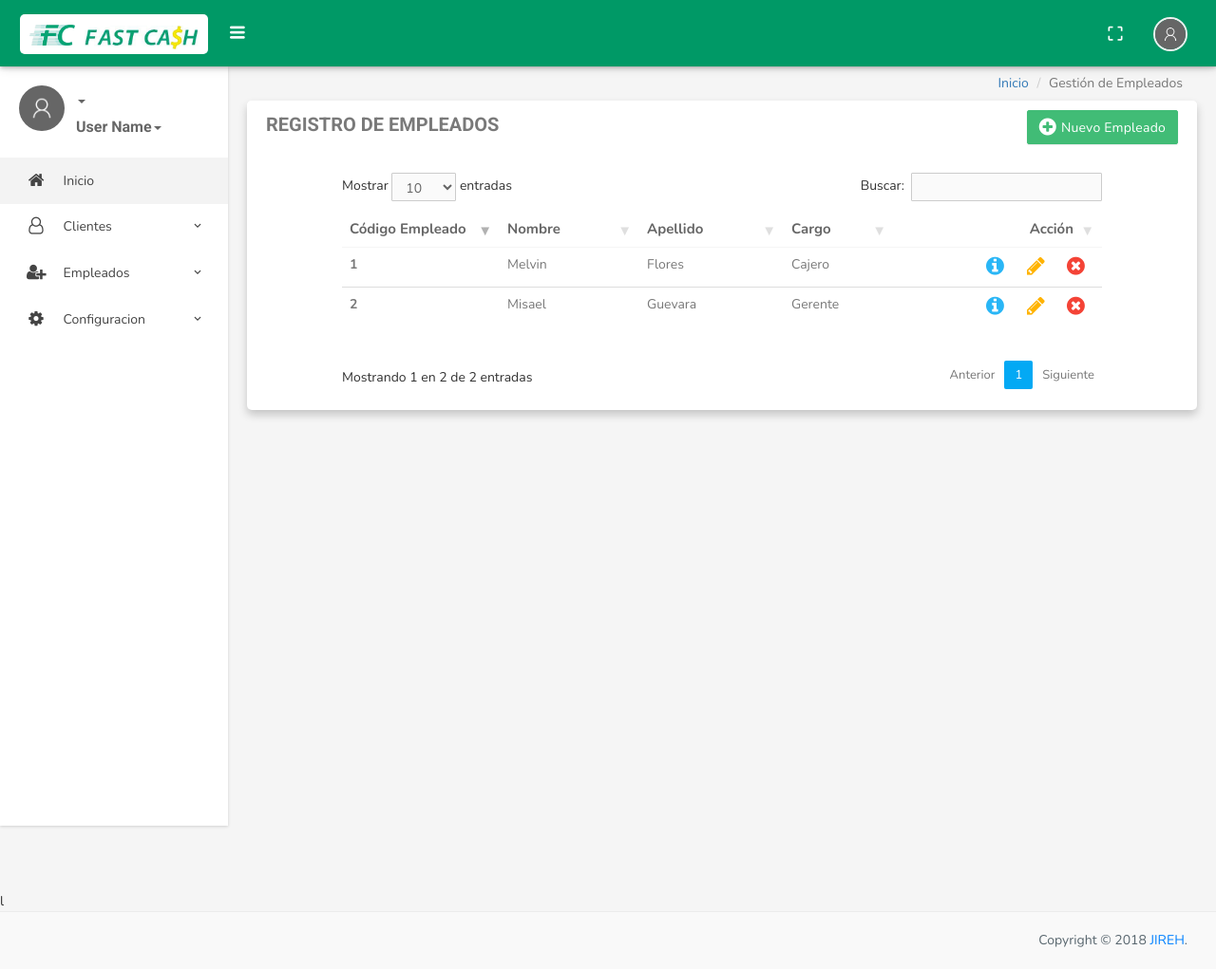
After one commit to HectorRamos/fast-cash, a CodeIgniter app: page /Trabajo_Fast_Cash/index.php/empleadoscontroller/Index in a window 1280 px wide. The commit adds this page. Shown: the whole page at 95% size. Run offline with CodeIgniter, Linux system fonts and the light colour scheme; data comes from the database, SQL or seed files in the repository; both versions use the stored data as it was after the commit; some web fonts are replaced.

Commit message:
CRUDEmpleados

```diff
--- a/application/config/config.php
+++ b/application/config/config.php
@@ -23,7 +23,7 @@ defined('BASEPATH') OR exit('No direct script access allowed');
 | a PHP script and you can easily do that on your own.
 |
 */
-$config['base_url'] = 'http://localhost/Trabajo_FastCash/fast-cash/';
+$config['base_url'] = 'http://localhost/Trabajo_Fast_Cash/fast-cash/';
 
 /*
 |--------------------------------------------------------------------------
--- a/application/config/database.php
+++ b/application/config/database.php
@@ -77,7 +77,7 @@ $db['default'] = array(
 	'dsn'	=> '',
 	'hostname' => 'localhost',
 	'username' => 'root',
-	'password' => '123456',
+	'password' => '',
 	'database' => 'db_fastcash',
 	'dbdriver' => 'mysqli',
 	'dbprefix' => '',
--- /dev/null
+++ b/application/controllers/EmpleadosController.php
@@ -0,0 +1,51 @@
+<?php
+defined('BASEPATH') OR exit('No direct script access allowed');
+class EmpleadosController extends CI_Controller
+{
+	public function __construct()
+	{
+		parent::__construct();
+		$this->load->model("EmpleadosModel");
+	}
+
+	public function Index()
+	{
+		$registros=$this->EmpleadosModel->ListaEmpleados();
+		$datos = array('registros'=>$registros);
+		$this->load->view('Base/header');
+		$this->load->view('Base/nav');
+		$this->load->view("Empleados/Index", $datos);
+		$this->load->view('Base/footer');
+	}
+
+	public function FormCrearEmpleado()
+	{
+		$this->load->view('Base/header');
+		$this->load->view('Base/nav');
+		$this->load->view('Empleados/CrearEmpleado');
+		$this->load->view('Base/footer');
+	}
+
+	public function CrearEmpleado()
+	{
+		$this->load->view('Base/header');
+		$this->load->view('Base/nav');
+		$this->load->view('Empleados/nuevoEmpleado');
+		$this->load->view('Base/footer');
+	}
+
+	public function DetalleEmpleado()
+	{
+		if($this->input->is_ajax_request())
+		{
+			$id = $this->input->POST("id");
+			$datos = $this->EmpleadosModel->DetalleEmpleado($id);
+			echo json_encode($datos);
+		}
+		else
+		{
+			echo "error";
+		}
+	}
+}
+?>
--- a/application/controllers/Home.php
+++ b/application/controllers/Home.php
@@ -6,13 +6,13 @@ class Home extends CI_Controller
 	public function __construct()
 	{
 		parent::__construct();
-		$this->load->model("LoginModelo");
+		$this->load->model("LoginModel");
 	}
 
 	public function index()
 	{
 		$this->load->view('Base/header');
-		$this->load->view('Base/index');
+		$this->load->view('Base/Login');
 		$this->load->view('Base/footer');
 	}
 
@@ -36,7 +36,7 @@ class Home extends CI_Controller
 	{
 		$user = $this->input->post("user");
 		$pass = $this->input->post("pass");
-		$respuesta = $this->LoginModelo->login($user, $pass);
+		$respuesta = $this->LoginModel->login($user, $pass);
 		if($respuesta)
 		{
 			$login  = array(
--- /dev/null
+++ b/application/models/EmpleadosModel.php
@@ -0,0 +1,18 @@
+<?php
+defined('BASEPATH') OR exit('No direct script access allowed');
+class EmpleadosModel extends CI_Model
+{
+	public function ListaEmpleados(){
+		$sql = "SELECT * FROM tbl_empleados";
+		$datos=$this->db->query($sql);
+		return $datos;
+	}
+
+	public function DetalleEmpleado($id)
+	{
+		$sql="SELECT *FROM tbl_empleados WHERE idEmpleado = $id";
+		$info = $this->db->query($sql);
+		return $info->result();
+	}
+}
+?>
--- a/application/models/LoginModelo.php
+++ b/application/models/LoginModel.php
@@ -1,7 +1,7 @@
 <?php
 defined('BASEPATH') OR exit('No direct script access allowed');
 
-class LoginModelo extends CI_Model
+class LoginModel extends CI_Model
 {
 	public function Login($user, $pass)
 	{
--- a/application/views/Base/nav.php
+++ b/application/views/Base/nav.php
@@ -90,12 +90,18 @@
                                 </ul>
                             </li>
                             <li class="has_sub">
+                                <a href="#" class="waves-effect"><i class="fa fa-user-plus fa-lg" ></i><span> Empleados </span><span class="pull-right"><i class="md  md-keyboard-arrow-down"></i></span></a>
+                                <ul class="list-unstyled">
+                                    <li><a href="<?= base_url() ?>Empleados/">Agregar nuevo empleado</a></li>
+                                    <li><a href="<?= base_url() ?>EmpleadosController/Index">Gestionar Empleado</a></li>
+                                </ul>
+                            </li>
+                            <li class="has_sub">
                                 <a href="#" class="waves-effect"><i class="fa fa-cog" ></i><span> Configuracion </span><span class="pull-right"><i class="md  md-keyboard-arrow-down"></i></span></a>
                                 <ul class="list-unstyled">
                                     <li><a href="<?= base_url() ?>EstadosSolicitud/">Gesctionar estados de la solicitud</a></li>
                                 </ul>
                             </li>
-
                         </ul>
                         <div class="clearfix"></div>
                     </div>
--- /dev/null
+++ b/application/views/Empleados/Index.php
@@ -0,0 +1,132 @@
+<!-- contenedor -->
+<div class="content-page">
+  <div class="content">
+    <div class="container">
+      <!-- Page-Title -->
+      <div class="row">
+        <div class="col-sm-12">
+          <ol class="breadcrumb pull-right">
+            <li><a href="<?= base_url() ?>Home/main">Inicio</a></li>
+            <li class="active">Gestión de Empleados</li>
+          </ol>
+        </div>
+      </div>
+
+      <div class="row">
+        <div class="col-md-12">
+          <div class="panel panel-default">
+            <div class="panel-heading">
+              <!-- <h3 class="panel-title">Registro de clientes</h3> -->
+              <div class="table-title">
+                <div class="row">
+                  <div class="col-sm-5">
+                    <h3 class="panel-title">Registro de Empleados</h3>
+                  </div>
+                  <div class="col-sm-7">
+                    <a title="Nuevo" data-toggle="tooltip" href="<?= base_url();?>EmpleadosController/FormCrearEmpleado" class="btn btn-success"><i class="fa fa-plus-circle"></i> <span>Nuevo Empleado<span></a>
+                  </div>
+                </div>
+              </div>
+            </div>
+            <div class="panel-body">
+              <div class="row">
+                <div class="col-md-12 col-sm-12 col-xs-12">
+                  <table id="datatable" class="table">
+                    <thead class="thead-dark thead thead1">
+                      <tr class="tr tr1">
+                        <th class="th th1" scope="col">Código Empleado</th>
+                        <th class="th th1" scope="col">Nombre</th>
+                        <th class="th th1" scope="col">Apellido</th>
+                        <th class="th th1" scope="col">Cargo</th>
+                        <th class="th th1">Acción</th>
+                      </tr>
+                    </thead>
+                    <tbody class="tbody tbody1">
+
+                      <?php foreach ($registros->result() as $datos) { ?>
+                      <tr class="tr tr1">
+                        <td class="td td1" width="150"><b><?= $datos->idEmpleado?></b></td>
+                        <td class="td td1"><?= $datos->nombreEmpleado?></td>
+                        <td class="td td1"><?= $datos->apellidoEmpleado?></td>
+                        <td class="td td1" width="100"><?= $datos->cargo?></td>
+                        <td class="td td1">
+                          <a title="Ver historial" data-toggle="modal" data-target=".bs-example-modal-lg" onclick="DetalleEmpleado(<?= $datos->idEmpleado?>)" class="waves-effect waves-light ver"><i class="fa fa-info-circle"></i></a>
+
+                          <a title="Editar" data-toggle="tooltip" href="<?=base_url()?>Clientes/Editar?id=<?= $datos->idEmpleado?>" class="waves-effect waves-light editar"><i class="fa fa-pencil"></i></a>
+
+                          <a title="Eliminar" class="waves-effect waves-light eliminar" data-id="<?= $datos->idEmpleado?>" data-nombre="<?= $datos->nombreEmpleado?> <?= $datos->apellidoEmpleado?>" data-toggle="modal" data-target=".modal_eliminar_cliente"><i class="fa fa-times-circle"></i></a>
+                        </td>
+                      </tr>
+                      <?php } ?>
+
+                    </tbody>
+                  </table>
+                </div>
+              </div>
+            </div>
+          </div>
+        </div>
+      </div> <!-- End Row -->
+
+    </div>
+  </div>
+</div>
+<!--MODAL PARA MOSTRAR LA INFORMACION COMPLETA-->
+<div class="modal fade bs-example-modal-lg" tabindex="-1" role="dialog" aria-labelledby="myLargeModalLabel" aria-hidden="true" style="display: none;">
+  <div class="modal-dialog modal-lg">
+    <div class="modal-content">
+      <div class="modal-header">
+        <button type="button" class="close" data-dismiss="modal" aria-hidden="true">×</button>
+        <h4 class="modal-title" id="myLargeModalLabel"><i class="fa fa-list-alt fa-lg"></i> Información</h4>
+      </div>
+      <div class="modal-body" >
+        <div id="divInfo"></div>
+        <div  align="center">
+          <button type="button" class="btn btn-default block waves-effect waves-light" data-dismiss="modal"><i class="fa fa-close fa-lg"></i> Cerrar</button>
+        </div>
+      </div>
+    </div><!-- /.modal-content -->
+  </div><!-- /.modal-dialog -->
+</div><!-- /.modal -->
+<!-- script para cargar datos en el modal de detalles -->
+<script type="text/javascript">
+  function DetalleEmpleado(id)
+  {
+    var html ="<div class='row'><div class='col-sm-12'><ul><h5><b>Información del Empleado</b></h5><ol>";
+    $.ajax({
+         url: "DetalleEmpleado",
+         type: "POST",
+         data: {id:id},
+          success:function(exito)
+          {
+            var registro = eval(exito);
+            if (registro.length > 0)
+            {
+              html +="<div class='col-xs-6'><label>Nombre:&nbsp;</label><input type='text' name='nombre' class='style' readonly='readonly' value='"+registro[0]['nombreEmpleado']+"'></div>";
+
+              html +="<div class='col-xs-6'><label>Apellido:&nbsp;</label><input type='text' name='nombre' class='style' readonly='readonly' value='"+registro[0]['apellidoEmpleado']+"'></div>";
+
+              html +="<div class='col-xs-6'><label>Fecha de nacimiento:&nbsp;</label><input type='text' name='nombre' class='style' readonly='readonly' value='"+registro[0]['fechaNacimientoEmpleado']+"'></div>";
+
+              html +="<div class='col-xs-6'><label>Genero:&nbsp;</label><input type='text' name='nombre' class='style' readonly='readonly' value='"+registro[0]['genero']+"'></div>";
+
+              html +="<div class='col-xs-6'><label>DUI:&nbsp;</label><input type='text' name='nombre' class='style' readonly='readonly' value='"+registro[0]['dui']+"'></div>";
+
+              html +="<div class='col-xs-6'><label>NIT:&nbsp;</label><input type='text' name='nombre' class='style' readonly='readonly' value='"+registro[0]['nit']+"'></div>";
+
+              html +="<div class='col-xs-6'><label>Domicilio:&nbsp;</label><input type='text' name='nombre' class='style' readonly='readonly' value='"+registro[0]['direccion']+"'></div>";
+
+              html +="<div class='col-xs-6'><label>Telefono:&nbsp;</label><input type='text' name='nombre' class='style' readonly='readonly' value='"+registro[0]['telefono']+"'></div>";
+
+              html +="<div class='col-xs-6'><label>Email:&nbsp;</label><input type='text' name='nombre' class='style' readonly='readonly' value='"+registro[0]['email']+"'></div>";
+
+              html +="<div class='col-xs-6'><label>Profesión:&nbsp;</label><input type='text' name='nombre' class='style' readonly='readonly' value='"+registro[0]['profesion']+"'></div>";
+
+              html +="<div class='col-xs-6'><label>Cargo:&nbsp;</label><input type='text' name='nombre' class='style' readonly='readonly' value='"+registro[0]['cargo']+"'></div>";
+
+              document.getElementById('divInfo').innerHTML= html;
+            }
+          }
+        });
+  }
+</script>
--- a/plantilla/css/style.css
+++ b/plantilla/css/style.css
@@ -159,12 +159,15 @@ a:focus {
 }
 
 .page-title {
-  margin-bottom: 24px;
+  margin-left: 15px;
+  background-color: transparent;
+  margin-top: -12px;
+  margin-bottom: 0px;
 }
 .breadcrumb {
   background-color: transparent;
-  margin-top: 5px;
-  margin-bottom: 15px;
+  margin-top: -20px;
+  margin-bottom: 0px;
 }
 
 
@@ -242,6 +245,13 @@ a:focus {
 }
 .panel .panel-body{
   padding: 20px;
+  padding-left: 100px;
+  padding-right: 100px;
+}
+@media(max-width: 400px){
+  .panel .panel-body{
+  padding: 20px;
+ }
 }
 .panel .panel-body p{
   margin: 0px;
@@ -262,7 +272,7 @@ a:focus {
   /*border-bottom: none;*/
 }
 .panel-title {
-  font-size: 25px;
+  font-size: 20px;
   text-transform: uppercase;
   font-weight: 600;
   margin-bottom: 0;
```
Also changed, not shown: application/controllers/index.html (deleted, +0 -11 lines), application/models/index.html (deleted, +0 -11 lines), application/views/Base/Login.php (renamed from application/views/Base/index.php, +0 -16 lines), application/views/Empleados/CrearEmpleado.php (added, +100 -0 lines), db_fastcash.sql (+70 -57 lines).
